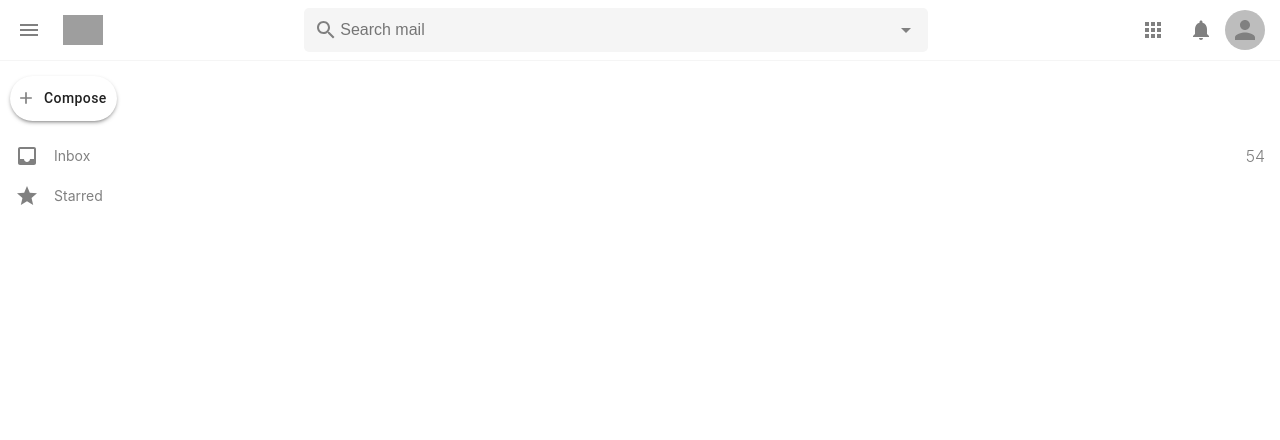
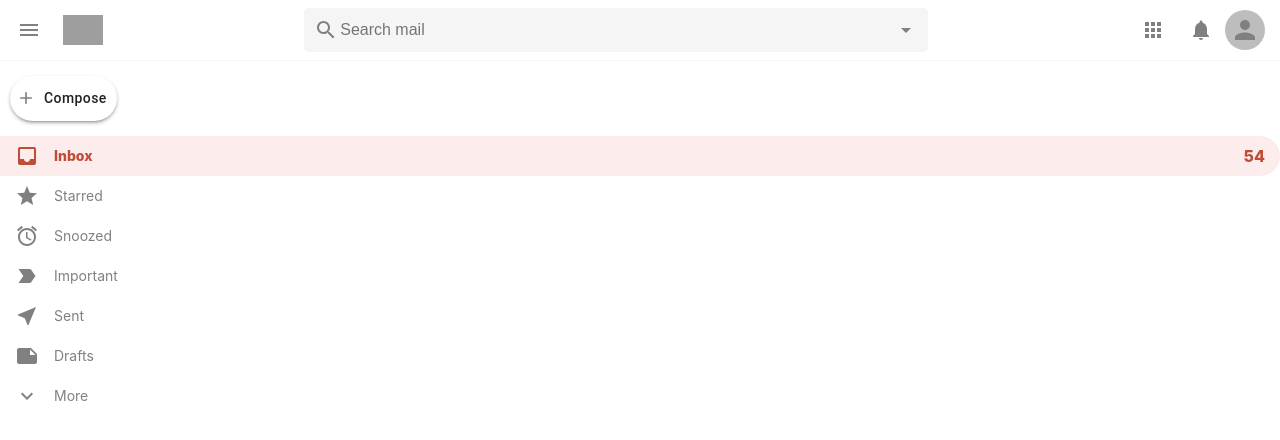
Before and after one commit to Amir-Alipour/Gmail-clone, a React (Create React App) app: page / in a window 1280 px wide. Shown: the top 440 px of the page. Built offline with nearby package versions, Linux system fonts and the light colour scheme; grey boxes are pictures that could not be loaded.

Commit message:
sidebar options completed

```diff
--- a/src/components/Sidebar.jsx
+++ b/src/components/Sidebar.jsx
@@ -4,6 +4,11 @@ import AddIcon from '@material-ui/icons/Add'
 import SidebarOption from './SidebarOption';
 import InboxIcon from '@material-ui/icons/Inbox';
 import StarIcon from '@material-ui/icons/Star';
+import AccessAlarmIcon from '@material-ui/icons/AccessAlarm';
+import LabelImportantIcon from '@material-ui/icons/LabelImportant';
+import NearMeIcon from '@material-ui/icons/NearMe';
+import NoteIcon from '@material-ui/icons/Note';
+import ExpandMoreIcon from '@material-ui/icons/ExpandMore';
 
 function Sidebar() {
     return (
@@ -17,6 +22,17 @@ function Sidebar() {
 
             <SidebarOption Icon={InboxIcon} title="Inbox" number={54} selected />
             <SidebarOption Icon={StarIcon} title="Starred" number={16} />
+            <SidebarOption Icon={AccessAlarmIcon} title="Snoozed" number={4} />
+            <SidebarOption Icon={LabelImportantIcon} title="Important" number={3} />
+            <SidebarOption Icon={NearMeIcon} title="Sent" number={48} />
+            <SidebarOption Icon={NoteIcon} title="Drafts" number={12} />
+            <SidebarOption Icon={ExpandMoreIcon} title="More" number={6} />
+
+            <div className={styles.sidebar__footer}>
+                <div className={styles.sidebar__footerIcons}>
+
+                </div>
+            </div>
         </div>
     )
 }
--- a/src/components/SidebarOption.module.css
+++ b/src/components/SidebarOption.module.css
@@ -12,7 +12,11 @@
 .sidebarOption:hover,
 .sidebarOption:hover > p,
 .sidebarOption:hover > .icon,
-.sidebarOption:hover > h2 {
+.sidebarOption:hover > h3,
+.sidebarOption__active,
+.sidebarOption__active > p,
+.sidebarOption__active > .icon,
+.sidebarOption__active > h3 {
     background-color: #fcecec !important;
     color: #c04b37 !important;
     font-weight: 800 !important;
```
